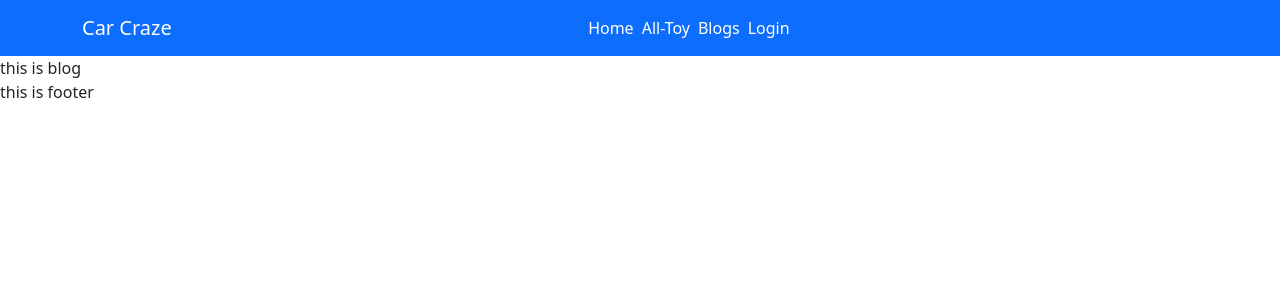
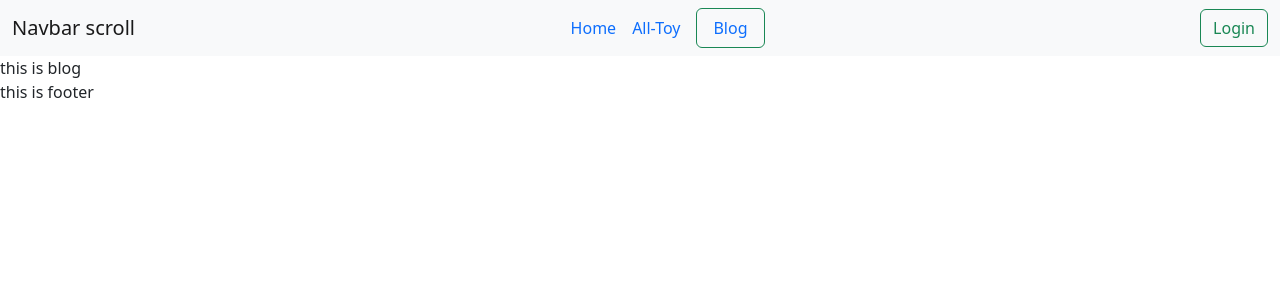
Before and after one commit to mehedi-hasan16/car-craze, a React (Vite) app: page /blog in a window 1280 px wide. Shown: the top 300 px of the page. Built offline with nearby package versions, Linux system fonts and the light colour scheme; no server answers.

Commit message:
added private route and active navlink

```diff
--- /dev/null
+++ b/src/components/page/shared/ActiveLink/ActiveLink.jsx
@@ -0,0 +1,13 @@
+import { NavLink } from "react-router-dom";
+
+const ActiveLink = ({ to, children }) => {
+    return (
+        <div>
+            <NavLink to={to} className={({ isActive }) => (isActive ? "border border-success border-1 px-3 py-2 " : "")+'text-decoration-none me-3 rounded'}>
+            {children}
+          </NavLink>
+        </div>
+    );
+};
+
+export default ActiveLink;
--- a/src/components/page/shared/NavigationBar/NavigationBar.jsx
+++ b/src/components/page/shared/NavigationBar/NavigationBar.jsx
@@ -1,21 +1,51 @@
-import { Container, Nav, Navbar } from "react-bootstrap";
+import { Button, Container, Nav, Navbar } from "react-bootstrap";
+import ActiveLink from "../ActiveLink/ActiveLink";
+import { useContext } from "react";
+import { AuthContext } from "../../../../providers/AuthProvider";
 import { Link } from "react-router-dom";
 
 const NavigationBar = () => {
+    const {user, logOut} = useContext(AuthContext);
+    console.log(user);
+    const handleLogout = ()=>{
+        logOut()
+        .then(()=>{
+
+        })
+        .catch(error=>{
+            console.log(error);
+        })
+    }
     return (
         <div>
-            <Navbar bg="primary" variant="dark">
-                <Container>
-                    <Navbar.Brand href="#home">Car Craze</Navbar.Brand>
-                    <Nav className="mx-auto">
-                        <Link to="/" className="text-white me-2 text-decoration-none">Home</Link>
-                        <Link to="/alltoy" className="text-white me-2 text-decoration-none">All-Toy</Link>
-                        <Link to="/blog" className="text-white me-2 text-decoration-none">Blogs</Link>
-                        <Link to="/login" className="text-white me-2 text-decoration-none">Login</Link>
-                    </Nav>
+            <Navbar bg="light" expand="lg">
+                <Container fluid>
+                    <Navbar.Brand href="#">Navbar scroll</Navbar.Brand>
+                    <Navbar.Toggle aria-controls="navbarScroll" />
+                    <Navbar.Collapse id="navbarScroll">
+                        <Nav
+                            className="mx-auto my-2 my-lg-0"
+                            style={{ maxHeight: '100px' }}
+                            navbarScroll
+                        >
+                            <ActiveLink to='/'>Home</ActiveLink>
+                            <ActiveLink to='/alltoy'>All-Toy</ActiveLink>
+                            <ActiveLink to='/blog'>Blog</ActiveLink>
+
+                        </Nav>
+                        {
+                            user
+                            ?<img src={user?.photoURL} alt="" style={{ width: '35px' }} className="rounded-circle mx-3" />
+                            :<span>{user?.email}</span>
+                        }
+                        {
+                            user
+                            ? <Button variant="outline-danger" onClick={handleLogout}>Logout</Button>
+                            : <Link to='/login'><Button variant="outline-success">Login</Button></Link>
+                        }
+                    </Navbar.Collapse>
                 </Container>
             </Navbar>
-
         </div>
     );
 };
```
Also changed, not shown: src/routes/PrivateRoute.jsx (added, +17 -0 lines).
